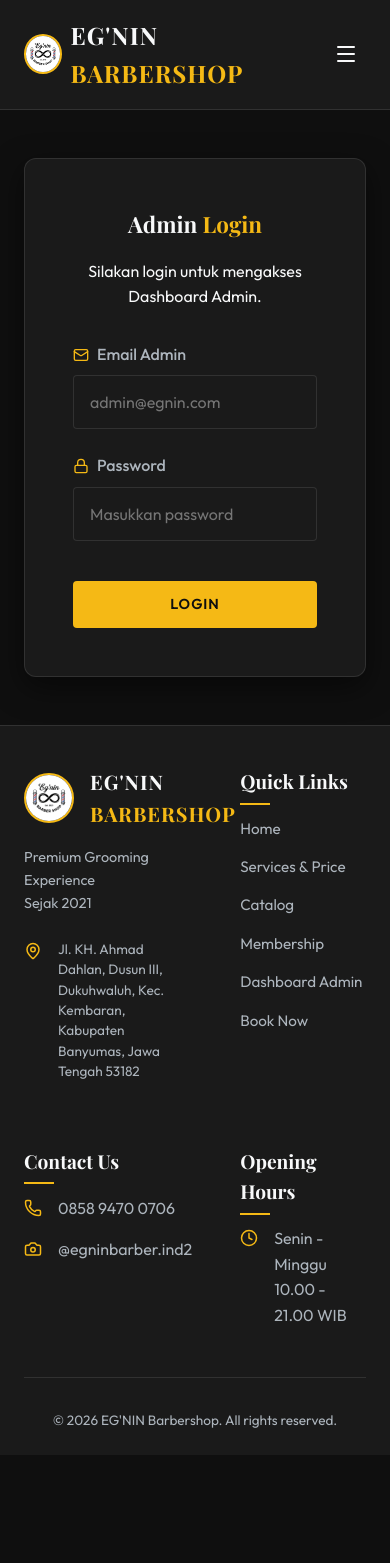
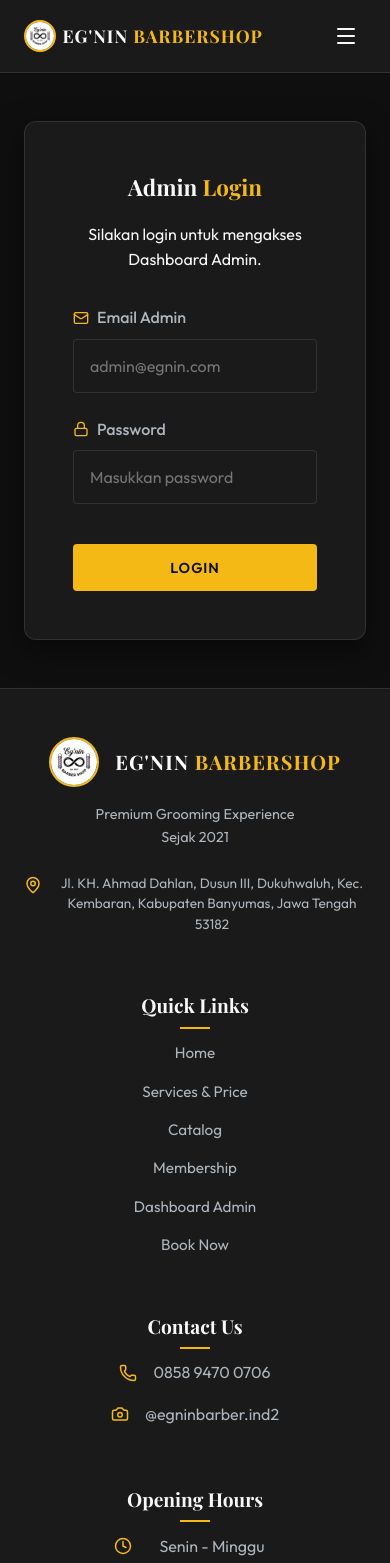
Before and after one commit to zzhrasv/BarberShop, a React (Vite) app: page /admin in a window 390 px wide. Shown: the top 1563 px of the page. Before the commit the page ends 1455 px from the top, so only its background shows below. Built offline with nearby package versions, Linux system fonts and the light colour scheme; a web font is replaced by a local one.

Commit message:
perubahan pada code navbar dan footer responsive mobile

```diff
--- a/src/components/Footer.css
+++ b/src/components/Footer.css
@@ -107,16 +107,46 @@
   font-size: 0.85rem;
 }
 
-/* Mobile */
-@media (max-width: 480px) {
+/* Tablet */
+@media (max-width: 992px) {
+  .footer-grid {
+    grid-template-columns: 1fr 1fr;
+    gap: 3rem;
+  }
+}
+
+/* Small Tablet / Mobile */
+@media (max-width: 700px) {
   .footer {
-    padding: 2.5rem 0 1.5rem;
+    padding: 3rem 0 1.5rem;
   }
 
   .footer-grid {
     grid-template-columns: 1fr;
     gap: 2.5rem;
-    margin-bottom: 2rem;
+    text-align: center;
+  }
+
+  .footer-brand {
+    grid-column: span 1;
+    text-align: center;
+    align-items: center;
+  }
+
+  .footer-logo-container {
+    justify-content: center;
+  }
+
+  .footer-contact h4::after,
+  .footer-hours h4::after,
+  .footer-links h4::after {
+    left: 50%;
+    transform: translateX(-50%);
+  }
+
+  .contact-item, .hours-item {
+    justify-content: center;
+    text-align: center;
   }
 
   .footer-logo {
@@ -127,10 +157,3 @@
     margin-bottom: 1.2rem;
   }
 }
-
-@media (max-width: 992px) {
-  .footer-grid {
-    grid-template-columns: 1fr 1fr;
-    gap: 3rem;
-  }
-}
--- a/src/components/Navbar.css
+++ b/src/components/Navbar.css
@@ -132,9 +132,25 @@
   }
 }
 
-/* Small mobile */
-@media (max-width: 380px) {
+/* Small mobile optimization */
+@media (max-width: 480px) {
   .navbar-logo {
-    font-size: 1.2rem;
+    font-size: 1.1rem;
+    gap: 0.4rem;
+  }
+
+  .logo-wrapper {
+    width: 32px;
+    height: 32px;
+  }
+
+  .navbar-container {
+    padding: 0 1rem;
   }
 }
+
+@media (max-width: 360px) {
+  .navbar-logo span:last-child {
+    display: none; /* Hide "BARBERSHOP" text on extremely small screens if it doesn't fit */
+  }
+}
```
